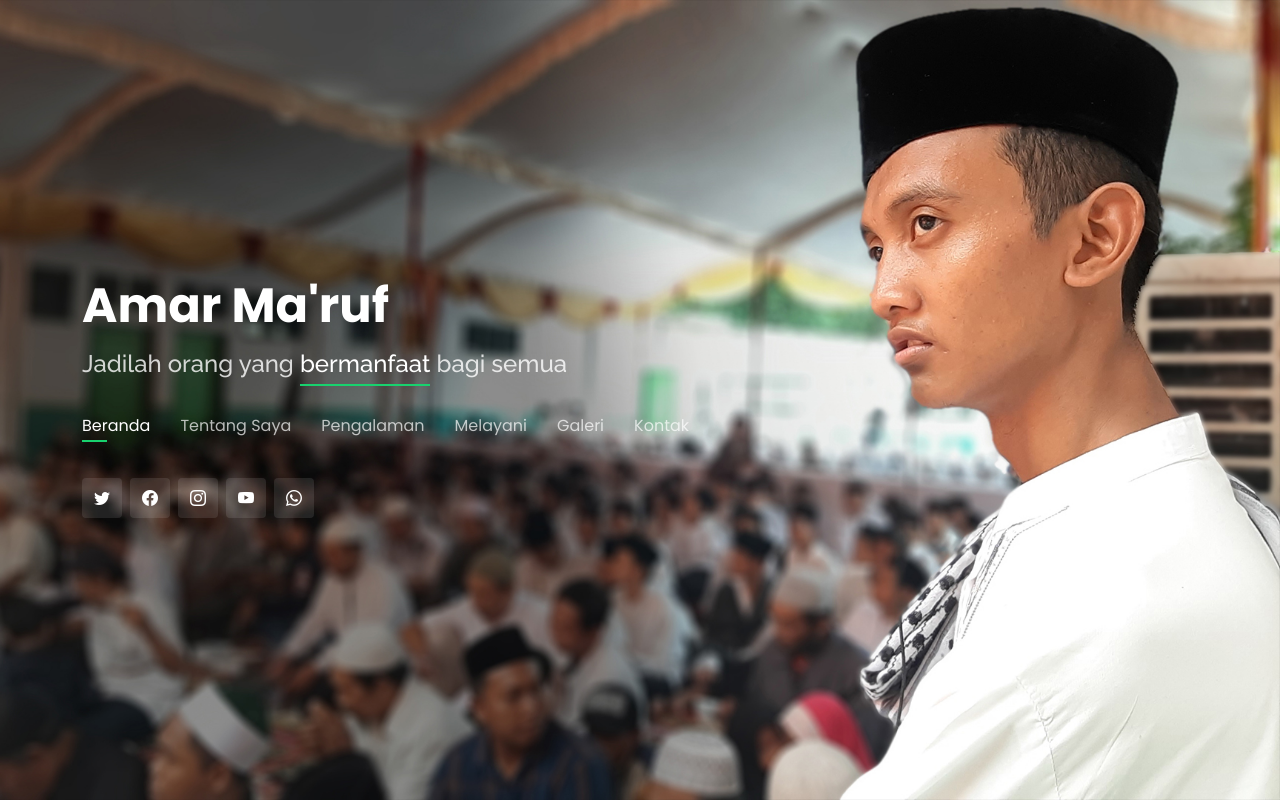
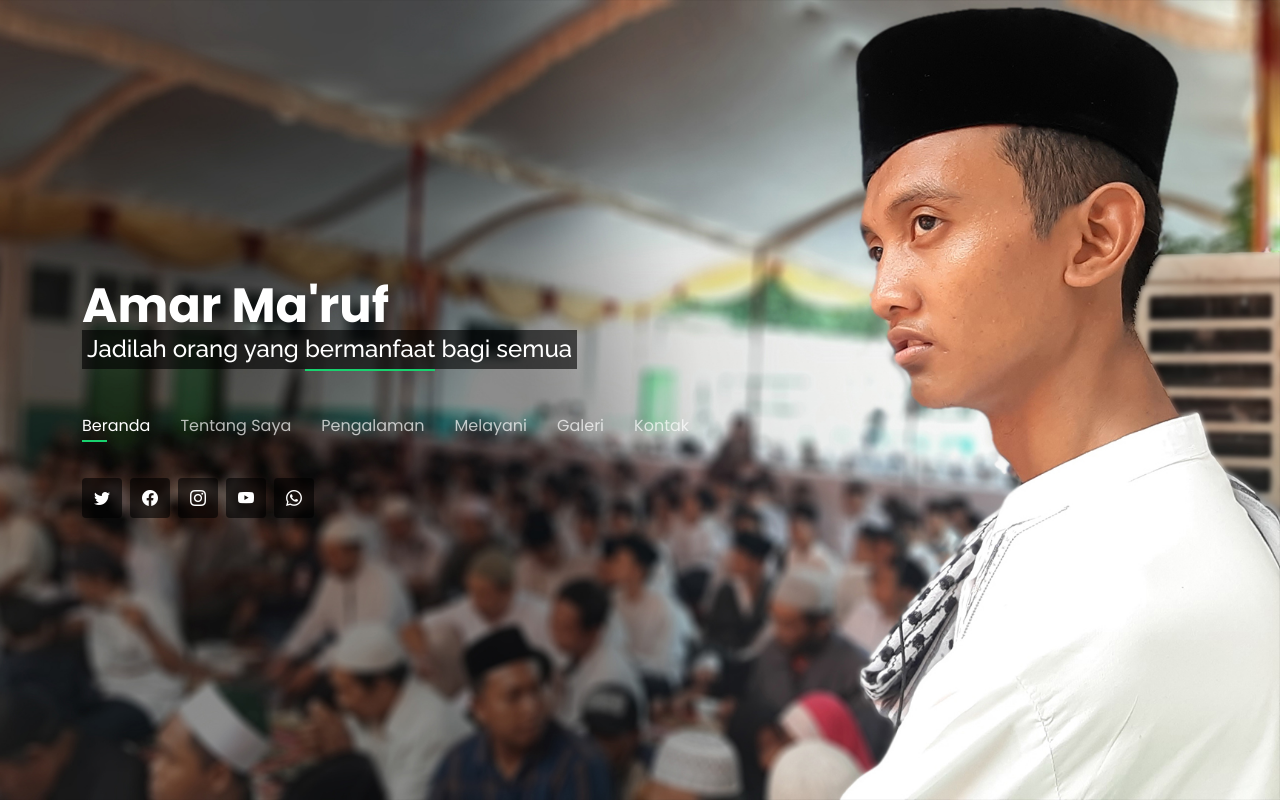
Before and after one commit to amar-maruf/amar-maruf.github.io, a plain HTML site: page index.html in a window 1280 px wide. Drawn offline with nearby package versions, Linux system fonts and the light colour scheme.

Commit message:
Update css

```diff
--- a/assets/css/style.css
+++ b/assets/css/style.css
@@ -82,8 +82,12 @@ h1, h2, h3, h4, h5, h6 {
 
 #header h2 {
   font-size: 24px;
-  margin-top: 20px;
-  color: rgba(255, 255, 255, 0.8);
+  background: rgba(0, 0, 0, 0.600);
+  padding: 5px 5px;
+  display: inline-block;
+  font-weight: 500;
+  margin-top: 50;
+  margin-bottom: 10px;
 }
 
 #header h2 span {
@@ -107,7 +111,7 @@ h1, h2, h3, h4, h5, h6 {
   display: flex;
   justify-content: center;
   align-items: center;
-  background: rgba(255, 255, 255, 0.1);
+  background: rgba(0, 0, 0, 0.600);
   color: #fff;
   line-height: 1;
   margin-right: 8px;
```
